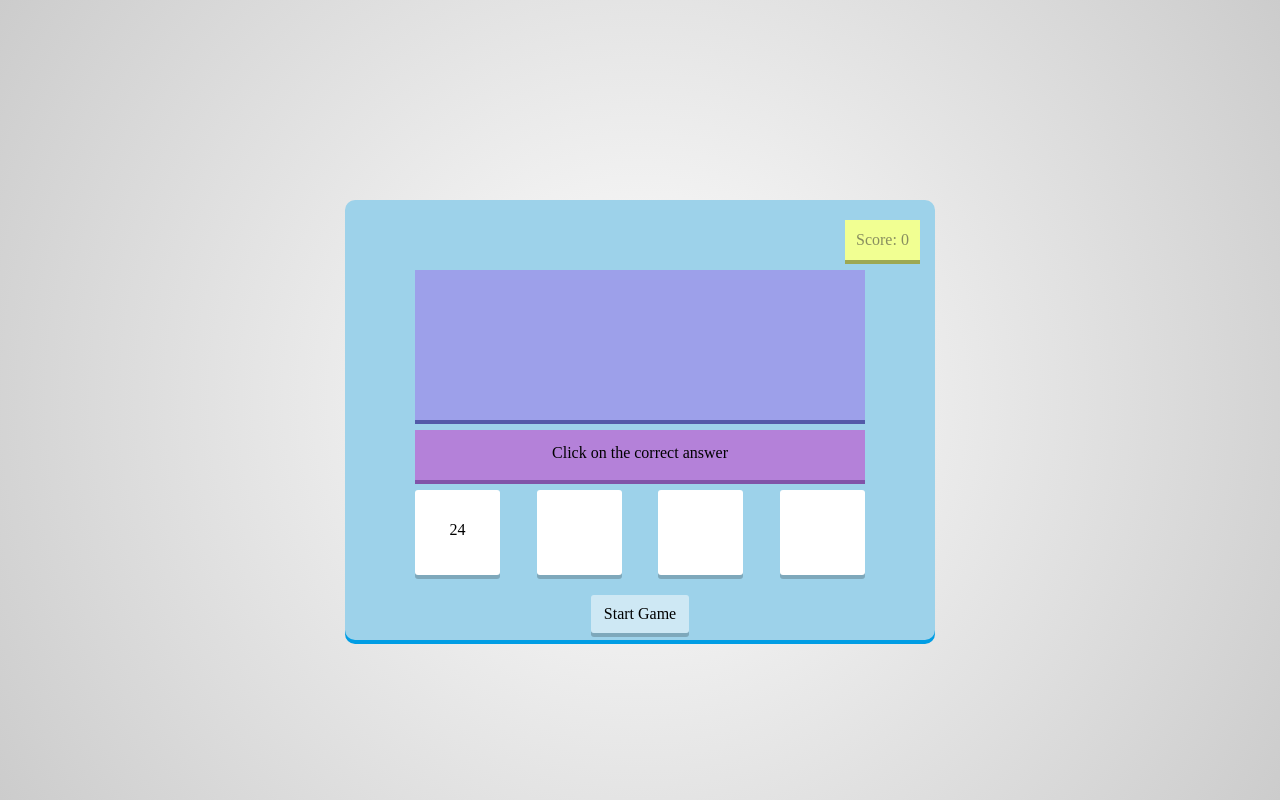
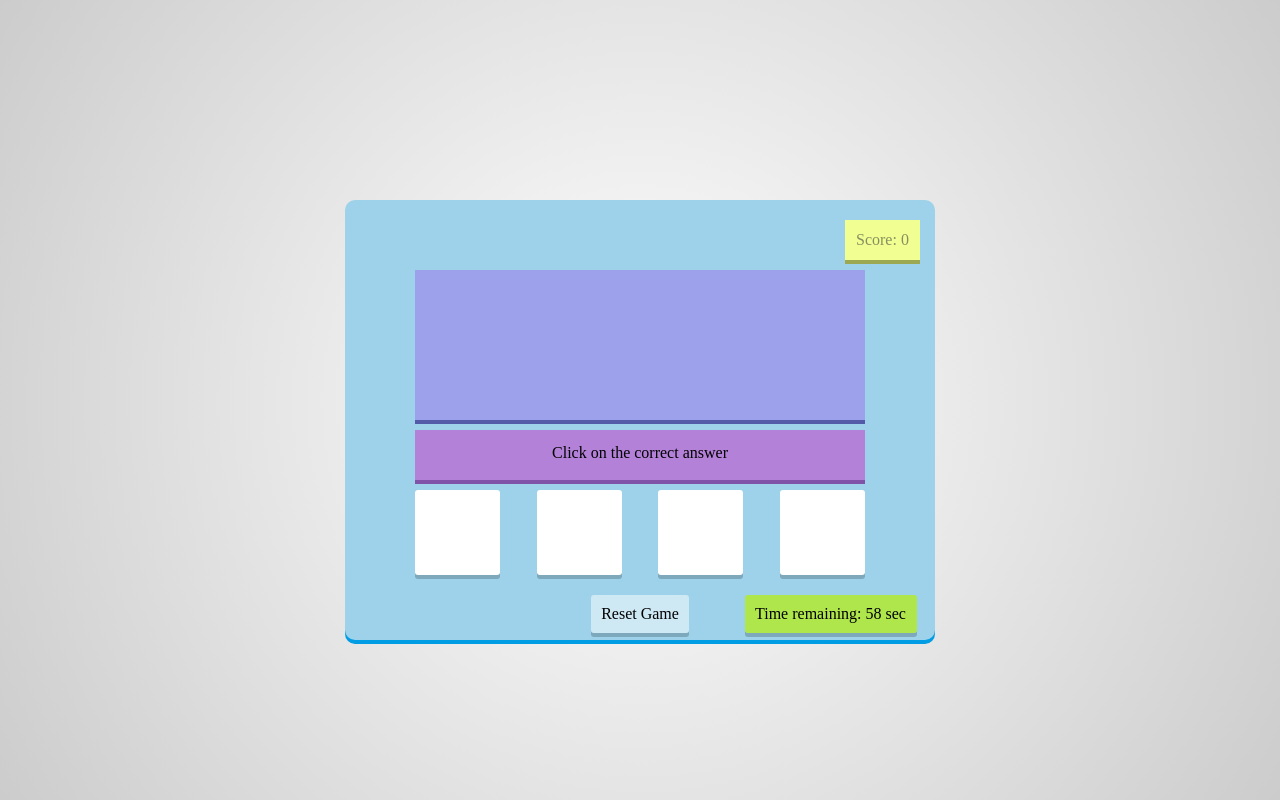
Before and after one commit to Rvp888/Maths-Game-1, a plain HTML site: page index.html in a window 1280 px wide. Both pictures are taken after a click on the element "Start Game". Drawn offline with Linux system fonts and the light colour scheme.

Commit message:
script for start btn and countdown timer written

```diff
--- a/index.html
+++ b/index.html
@@ -24,7 +24,7 @@
             Click on the correct answer
         </div>
         <div id="choices">
-            <div id="box1" class="box">24</div>
+            <div id="box1" class="box"></div>
             <div id="box2" class="box"></div>
             <div id="box3" class="box"></div>
             <div id="box4" class="box"></div>
@@ -39,5 +39,7 @@
 
         </div>
     </div>
+
+    <script src="script.js"></script>
 </body>
 </html>
--- /dev/null
+++ b/script.js
@@ -0,0 +1,59 @@
+
+let playing = false;
+let score;
+let action;
+let timeRemaining;
+
+// if we click on the start/reset button
+document.getElementById("start-reset").onclick = function() {
+    //if we are playing
+    if(playing == true) {
+        location.reload(); // reload page
+    } else {// if we are not playing
+        //change mode to playing
+        playing = true
+        //set score to 0
+        score = 0;
+        document.getElementById("scoreValue").innerHTML = score;
+        //show count-down box
+        document.getElementById("time-remaining").style.display = "block";
+        timeRemaining = 60;
+        document.getElementById("time-remaining-value").innerHTML = timeRemaining;
+        //change button to reset
+        document.getElementById("start-reset").innerHTML = "Reset Game";
+
+        //start countdown
+        startCountdown();
+    }
+}
+
+// if we click on the start/reset button
+       //if we are playing
+           //reload page
+       //if we are not playing
+          //set score to 0.
+          //show count-down box
+          //reduce time by 1sec in loops
+          //time left?
+            //yes->continue
+            //no->game over
+             //change button to reset
+             //generate new Q&A
+
+
+// if we click on answer box
+   //if we are playing
+       //correct?
+        //yes -> increase score
+                //show correct box for 1sec
+                //generate new Q&A
+
+        //no -> show try again box for 1sec
+
+
+function startCountdown() {
+    action = setInterval(function(){
+        timeRemaining -= 1;
+        document.getElementById("time-remaining-value").innerHTML = timeRemaining;
+    }, 1000);
+}
```
